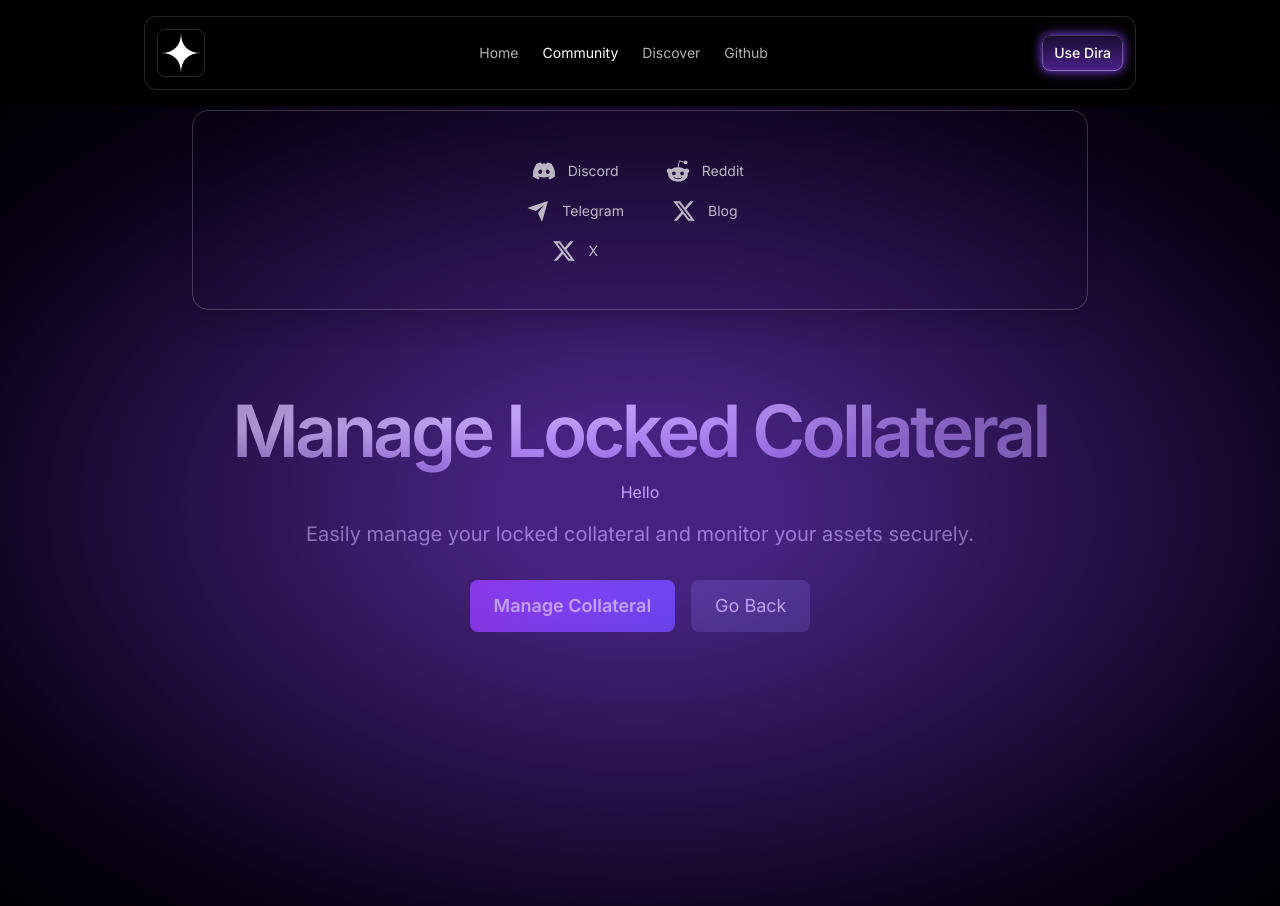
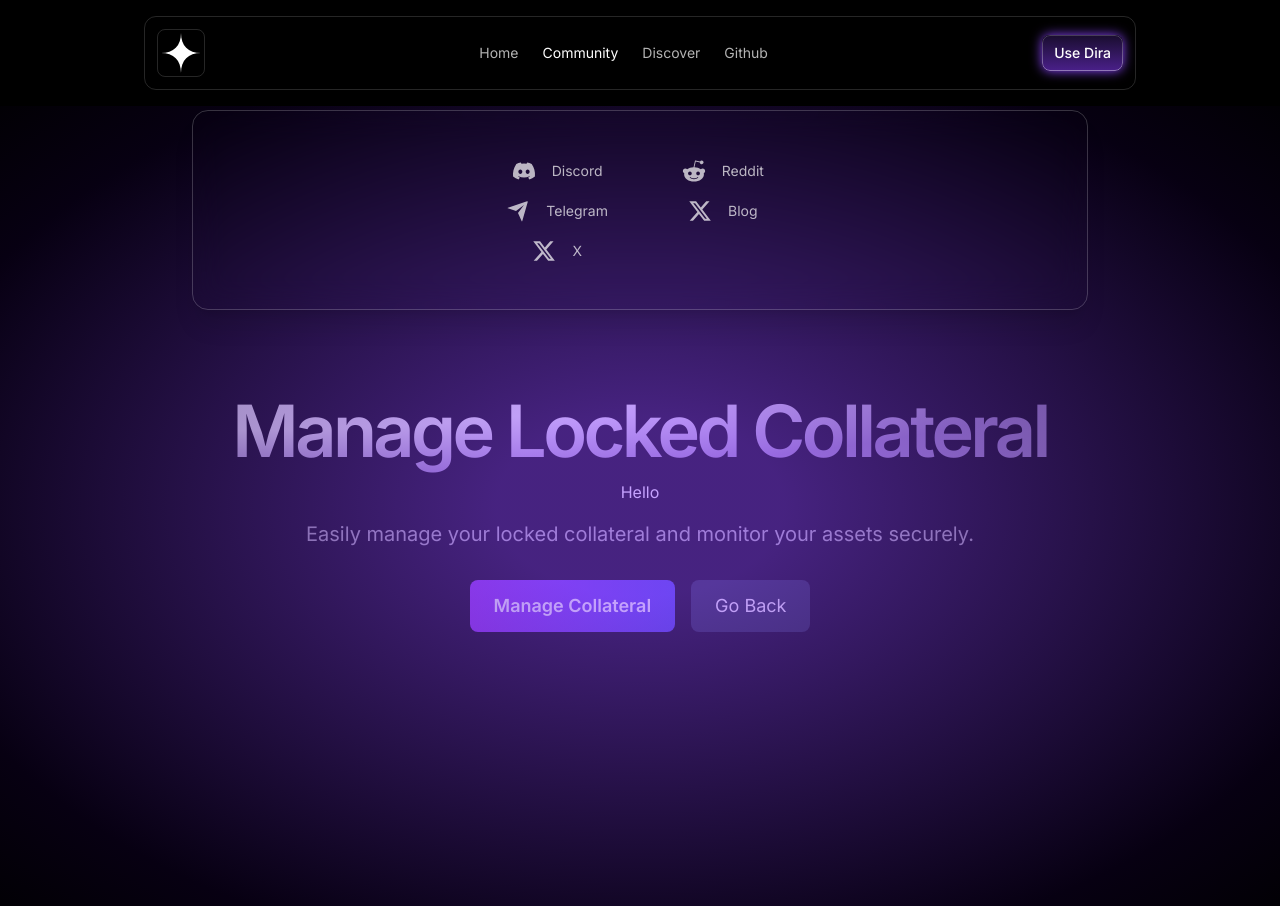
Before and after one commit to DhruvVerma95/Dira, a Next.js app: page /ManageLockedCollateral in a window 1280 px wide. Both pictures are taken after a click on the button "Community". Built offline with nearby package versions, Linux system fonts and the light colour scheme.

Commit message:
Community Changes

```diff
--- a/src/components/Community.tsx
+++ b/src/components/Community.tsx
@@ -11,18 +11,17 @@ const communityLinks = [
   { id: "reddit", icon: <FaRedditAlien size={24} />, label: "Reddit" },
   { id: "blog", icon: <FaXTwitter size={24} />, label: "Blog" },
 ];
-
 export default function Community({ isSidebarOpen }: { isSidebarOpen: boolean }) {
   return (
     <div className="w-full flex justify-center">
-      <div className="grid grid-cols-2 gap-8 text-white text-sm">
-        {/* Left Column */}
+      <div className="grid grid-cols-2 gap-x-16 gap-y-6 text-white text-sm">
+        {/* Left Column (Stacked Items) */}
         <div className="space-y-4 text-center">
           {communityLinks.slice(0, Math.ceil(communityLinks.length / 2)).map(({ id, icon, label }) => (
             <motion.div
               key={id}
               whileHover={{ color: "#ffffff" }}
-              className="flex items-center gap-3 cursor-pointer text-white/70 hover:text-white transition-colors justify-center"
+              className="flex items-center gap-4 cursor-pointer text-white/70 hover:text-white transition-colors justify-center"
             >
               {icon}
               <span>{label}</span>
@@ -30,13 +29,13 @@ export default function Community({ isSidebarOpen }: { isSidebarOpen: boolean })
           ))}
         </div>
 
-        {/* Right Column */}
-        <div className="space-y-4 text-center">
+        {/* Right Column (Not Centered) */}
+        <div className="space-y-4 text-center self-start">
           {communityLinks.slice(Math.ceil(communityLinks.length / 2)).map(({ id, icon, label }) => (
             <motion.div
               key={id}
               whileHover={{ color: "#ffffff" }}
-              className="flex items-center gap-3 cursor-pointer text-white/70 hover:text-white transition-colors justify-center"
+              className="flex items-center gap-4 cursor-pointer text-white/70 hover:text-white transition-colors justify-center"
             >
               {icon}
               <span>{label}</span>
--- a/src/sections/Header.tsx
+++ b/src/sections/Header.tsx
@@ -31,9 +31,7 @@ export const Header = ({
 
   return (
     <header
-    className={`py-4 border-b border-white/15 md:border-none sticky top-0 z-50 transition-all  ${
-      isScrolled ? "" : ""
-    }`}
+    className={`py-4 border-b border-white/15 md:border-none sticky top-0 z-50 transition-all `}
   >
       <div className="max-w-5xl w-full mx-auto px-4 relative">
         <div className="flex justify-between backdrop-blur-md items-center md:border border-white/15 md:p-3 rounded-xl relative w-full">
```
